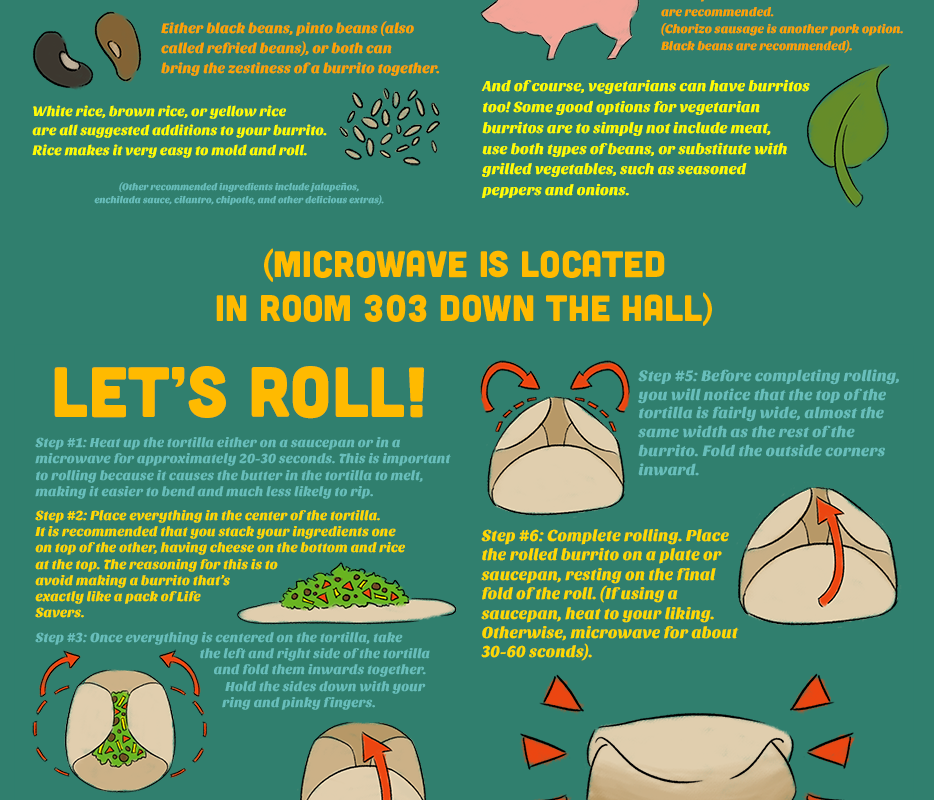
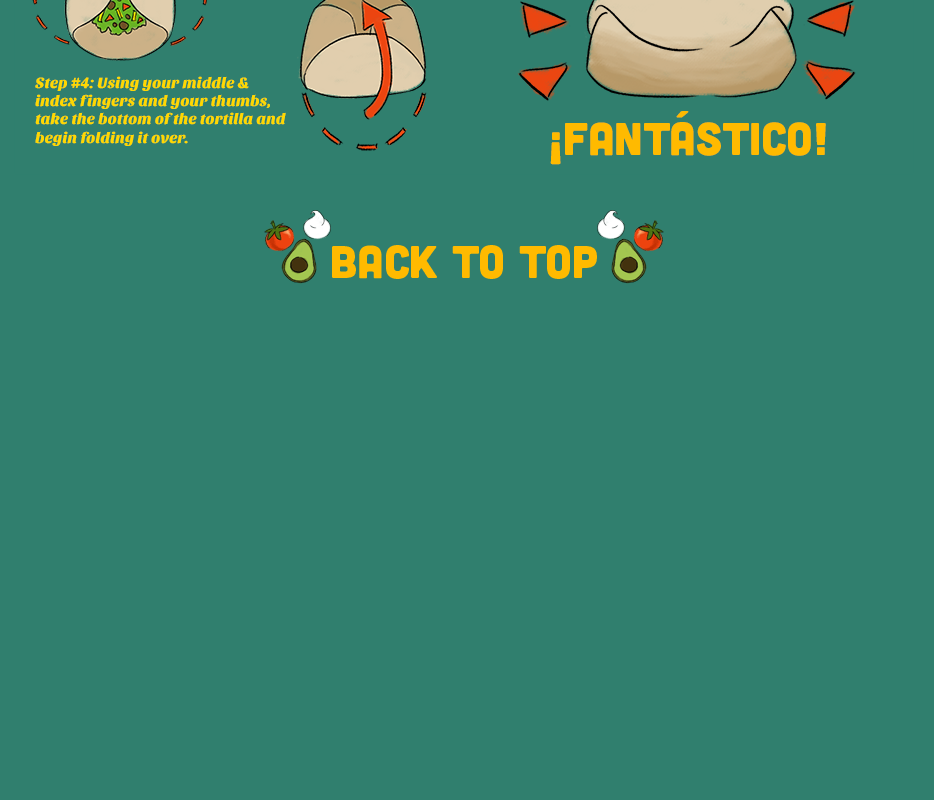
Before and after one commit to katiesalvi/katiesalvi.github.io, a plain HTML site: page burrito.html in a window 1280 px wide. Shown: the part 1558-2358 px from the top of the page, without its empty margins (176-1110 px from the left). After the commit the page ends 1891 px from the top, so only its background shows below. Drawn offline with Linux system fonts and the light colour scheme.

Commit message:
sadsasdasdsadsda

```diff
--- a/burrito.html
+++ b/burrito.html
@@ -4,10 +4,8 @@
 		<link rel="stylesheet" type="text/css" href="style3.css" />
 
 <center><a name="burrito">
-	<br><img src="burrito/preview.png"><br><br>
 	<img src="burrito/1.png"><br><br>
 	<img src="burrito/2.png"><br><br>
-	<img src="burrito/microwave.png"><br><br>
 	<img src="burrito/3.png"><br><br>
 	<a href="#burrito"><img src="burrito/top.gif"></a><br><br>
 </center>
```
